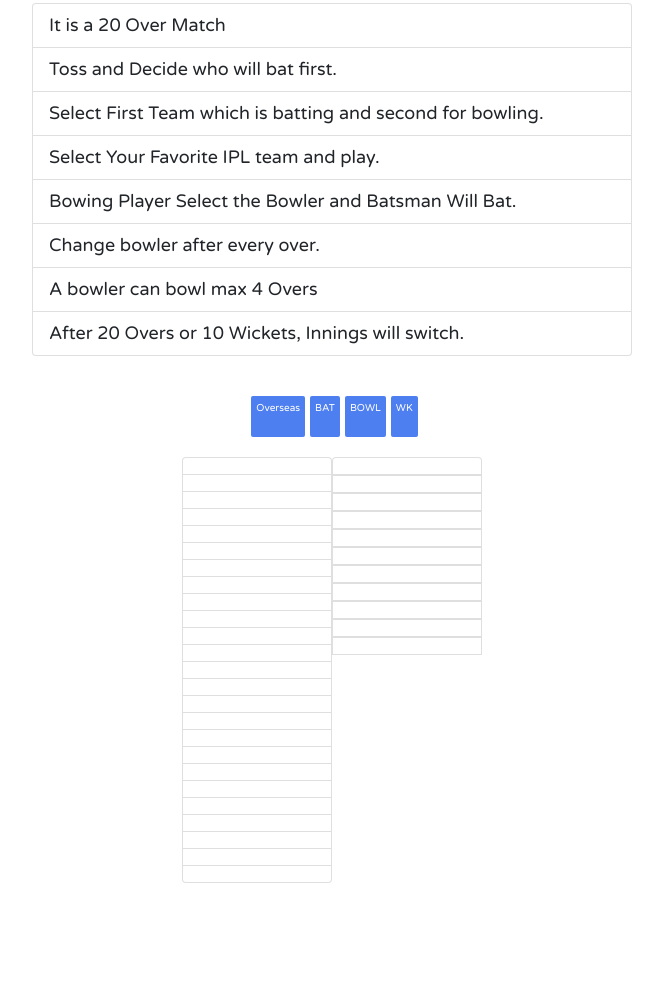
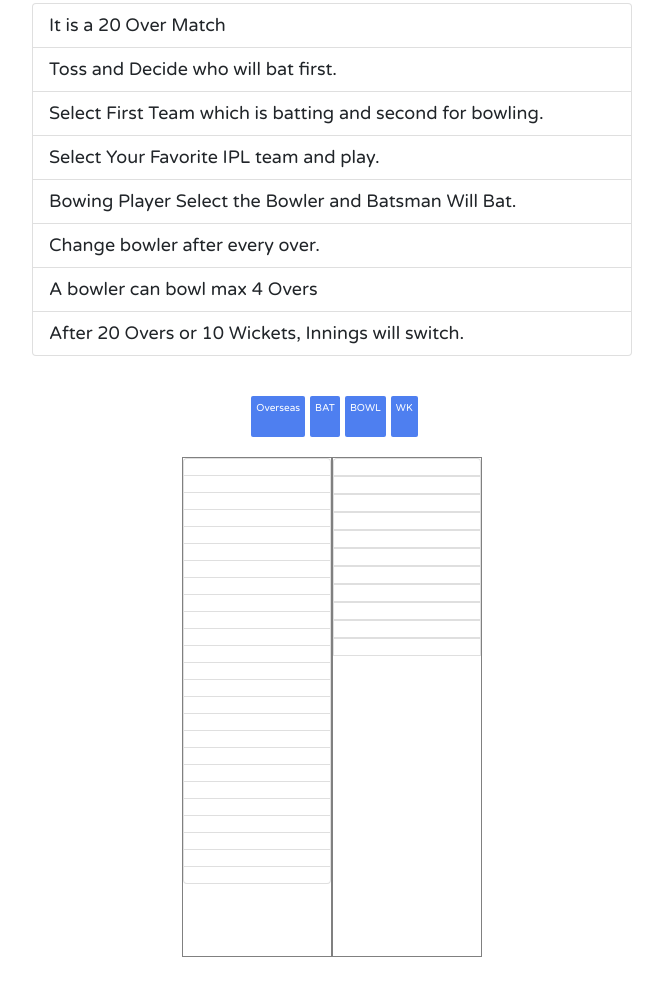
Before and after one commit to yashkumarsaini1/youtube.github.io, a plain HTML site: page maths/ipl2021.html in a window 1280 px wide. Shown: the part 439-1434 px from the top of the page, without its empty margins (308-971 px from the left). Before the commit the page ends 1394 px from the top, so only its background shows below. Drawn offline with nearby package versions, Linux system fonts and the light colour scheme.

Commit message:
Update ipl2021.html

```diff
--- a/maths/ipl2021.html
+++ b/maths/ipl2021.html
@@ -122,6 +122,12 @@
       margin-left: 5px;
       color: white;
       font-size: 10px;
+    }
+    .lists
+    {
+      border-width: 1px;
+      border-style: solid;
+      border-color: grey;
     }
 </style>
   <body onload="change()">
@@ -354,8 +360,8 @@
       </div>
       <div class="d-flex justify-content-center lign-items-center">
 
-      <div style="height: 450px;width:150px ;overflow-y: scroll;font-size: 10px;">
-        <ul class="list-group">
+      <div style="height: 500px;width:150px ;overflow-y: scroll;font-size: 12px;" class="lists">
+        <ul class="list-group ">
           <li class="list-group-item " id="p1" onclick="select_player(1)"></li>
           <li class="list-group-item " id="p2" onclick="select_player(2)"></li>
           <li class="list-group-item " id="p3" onclick="select_player(3)"></li>
@@ -383,8 +389,8 @@
           <li class="list-group-item " id="p25" onclick="select_player(25)"></li>
         </ul>
       </div>
-      <div style="height: 450px;width:150px ;overflow-y: scroll;font-size: 10px;">
-        <ul class="list-group" id="playing_list">
+      <div style="height: 500px;width:150px ;overflow-y: scroll;font-size: 12px;" class="lists">
+        <ul class="list-group " id="playing_list">
           <li class="list-group-item " id="cp1" onclick="dselect(1)"></li><p style="display: none;" id="pid1"></p>
           <li class="list-group-item " id="cp2" onclick="dselect(2)"></li><p style="display: none;" id="pid2"></p>
           <li class="list-group-item " id="cp3" onclick="dselect(3)"></li><p style="display: none;" id="pid3"></p>
@@ -558,7 +564,7 @@
         var p_s = "p"+btn;
         document.getElementById(p_s).style.pointerEvents  = "none";
 
-        document.getElementById(p_s).style.opacity = 0.6;
+        document.getElementById(p_s).style.opacity = 0.5;
 
         for(var i=1;i<12;i++)
         {
```
